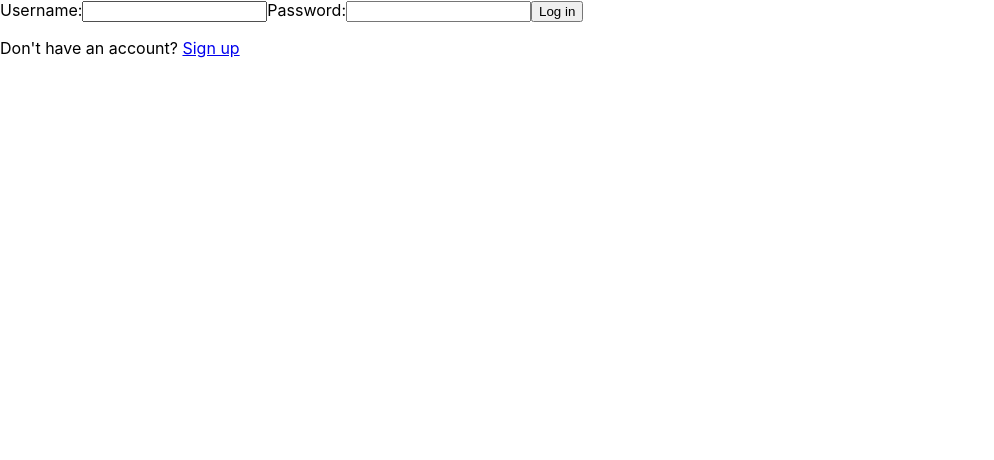
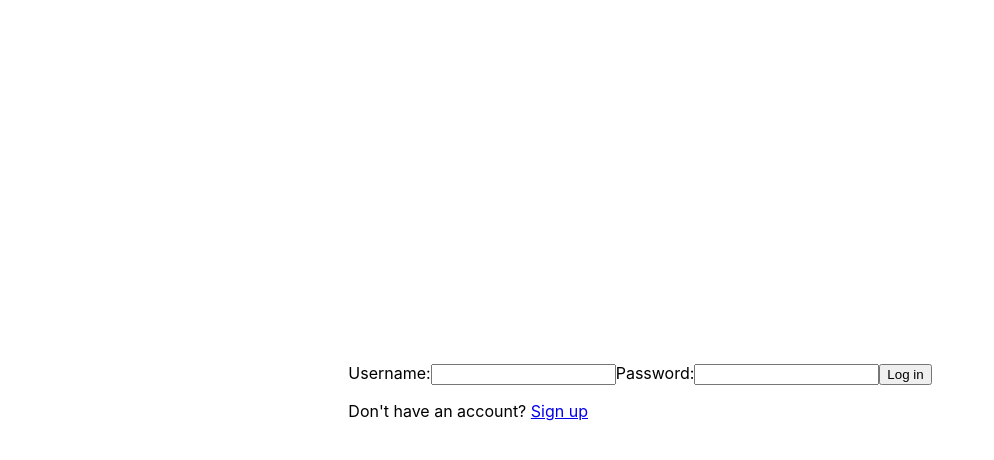
Before and after one commit to Keyin-S2-Supplemental/ReactProject, a React (Create React App) app: page /login in a window 1280 px wide. Shown: the top 460 px of the page, without its empty margins (0-994 px from the left). Built offline with nearby package versions, Linux system fonts and the light colour scheme.

Commit message:
third commit

```diff
--- a/src/Login.js
+++ b/src/Login.js
@@ -3,6 +3,7 @@
 import { useState } from 'react';
 import { useNavigate } from 'react-router-dom';
 import { Link } from 'react-router-dom';
+import './Style.css'
 
 function Login() {
   const [username, setUsername] = useState('');
@@ -18,7 +19,7 @@
   }
 
   return (
-    <div className=''>
+    <div className='login-container'>
     <form onSubmit={handleSubmit}>
       <label>
         Username:
--- a/src/Style.css
+++ b/src/Style.css
@@ -10,3 +10,12 @@
   .signup-container > * {
     margin-bottom: 1rem;
   }
+
+  .login-container {
+    display: flex;
+    flex-direction: column;
+    align-items: center;
+    justify-content: center;
+    height: 100vh; /* Adjust as needed */
+    background-image: './image.jpg';
+  }
```
Also changed, not shown: src/image.jpg (added).
